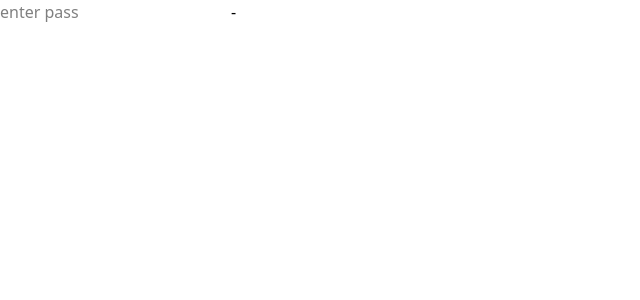
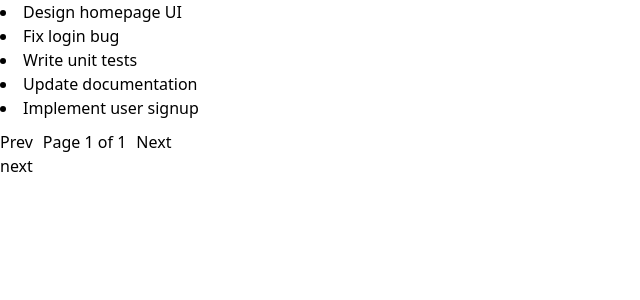
Before and after one commit to Abhishekmadoliya/react_interview_questions, a React (Vite) app in the folder client/: page / in a window 1280 px wide. Shown: the top 300 px of the page, without its empty margins (0-640 px from the left). Built offline with nearby package versions, Linux system fonts and the light colour scheme; the HTML template or start-up script is replaced by a standard one.

Commit message:
question: pagination completed

```diff
--- a/client/src/App.jsx
+++ b/client/src/App.jsx
@@ -7,6 +7,7 @@ import Otp from './component/Opt/Otp';
 import Search from './component/Search&filter/Search';
 import Filter from './component/Search&filter/Filter';
 import Togglepass from './component/Togglepassword/Togglepass';
+import Pagination from './component/pagination/Pagination';
 
 const App = () => {
 
@@ -39,7 +40,9 @@ const App = () => {
       {/* <Products/> */}
       <Router>
         <Routes>
-          <Route path='/' element={<Togglepass/>}/>
+          <Route path='/' element={<Pagination/>}/>
+
+          {/* <Route path='/' element={<Togglepass/>}/> */}
           {/* <Route path='/' element{<Filter/>} /> */}
 
 
--- /dev/null
+++ b/client/src/component/pagination/Pagination.jsx
@@ -0,0 +1,56 @@
+import React, { useState } from 'react'
+import tasks from './task'
+import { data } from 'react-router-dom';
+
+
+const Pagination = () => {
+    const taskperpage =5;
+    const [currentpage, setCurrectpage] = useState(1);
+
+    const indexoflastitem = taskperpage * currentpage;
+    const indexoffirstitem = indexoflastitem - taskperpage;
+
+    const currentItems = tasks.slice(indexoffirstitem,indexoflastitem)
+    console.log(currentItems);
+
+
+      const totalPages = Math.ceil(data.length / taskperpage);
+
+  return (
+    <div>
+
+        {currentItems.map((item,index)=>{
+            return(
+                 <li key={index}>{item.title}</li>
+        )
+        })}
+
+         <div style={{ marginTop: "10px" }}>
+        <button
+          onClick={() => setCurrectpage((prev) => Math.max(prev - 1, 1))}
+          disabled={currentpage === 1}
+        >
+          Prev
+        </button>
+
+        <span style={{ margin: "0 10px" }}>
+          Page {currentpage} of {totalPages}
+        </span>
+
+        <button
+          onClick={() => setCurrectpage((prev) => Math.min(prev + 1, totalPages))}
+          disabled={currentpage === totalPages}
+        >
+          Next
+        </button>
+      </div>
+
+      <button onClick={()=>setCurrectpage(currentpage+1)}>
+        next
+      </button>
+
+    </div>
+  )
+}
+
+export default Pagination
--- /dev/null
+++ b/client/src/component/pagination/task.js
@@ -0,0 +1,29 @@
+const tasks = [
+  { id: 1, title: "Design homepage UI", status: "Pending", priority: "High" },
+  { id: 2, title: "Fix login bug", status: "In Progress", priority: "High" },
+  { id: 3, title: "Write unit tests", status: "Pending", priority: "Medium" },
+  { id: 4, title: "Update documentation", status: "Completed", priority: "Low" },
+  { id: 5, title: "Implement user signup", status: "In Progress", priority: "High" },
+  { id: 6, title: "Optimize database queries", status: "Pending", priority: "Medium" },
+  { id: 7, title: "Deploy app to server", status: "Completed", priority: "High" },
+  { id: 8, title: "Set up CI/CD pipeline", status: "Pending", priority: "Medium" },
+  { id: 9, title: "Create profile page", status: "In Progress", priority: "Low" },
+  { id: 10, title: "Add search functionality", status: "Pending", priority: "High" },
+  { id: 11, title: "Build notifications system", status: "In Progress", priority: "High" },
+  { id: 12, title: "Fix mobile responsiveness", status: "Completed", priority: "Medium" },
+  { id: 13, title: "Test payment gateway", status: "Pending", priority: "High" },
+  { id: 14, title: "Add dark mode feature", status: "In Progress", priority: "Low" },
+  { id: 15, title: "Setup analytics tracking", status: "Completed", priority: "Medium" },
+  { id: 16, title: "Improve SEO performance", status: "Pending", priority: "Medium" },
+  { id: 17, title: "Refactor dashboard code", status: "In Progress", priority: "Low" },
+  { id: 18, title: "Add file upload feature", status: "Pending", priority: "High" },
+  { id: 19, title: "Fix password reset issue", status: "Completed", priority: "High" },
+  { id: 20, title: "Integrate email service", status: "Pending", priority: "Medium" },
+  { id: 21, title: "Create admin panel", status: "In Progress", priority: "High" },
+  { id: 22, title: "Add multi-language support", status: "Pending", priority: "Low" },
+  { id: 23, title: "Improve accessibility", status: "Completed", priority: "Medium" },
+  { id: 24, title: "Develop chat feature", status: "In Progress", priority: "High" },
+  { id: 25, title: "Run load testing", status: "Pending", priority: "High" },
+];
+
+export default tasks;
```
